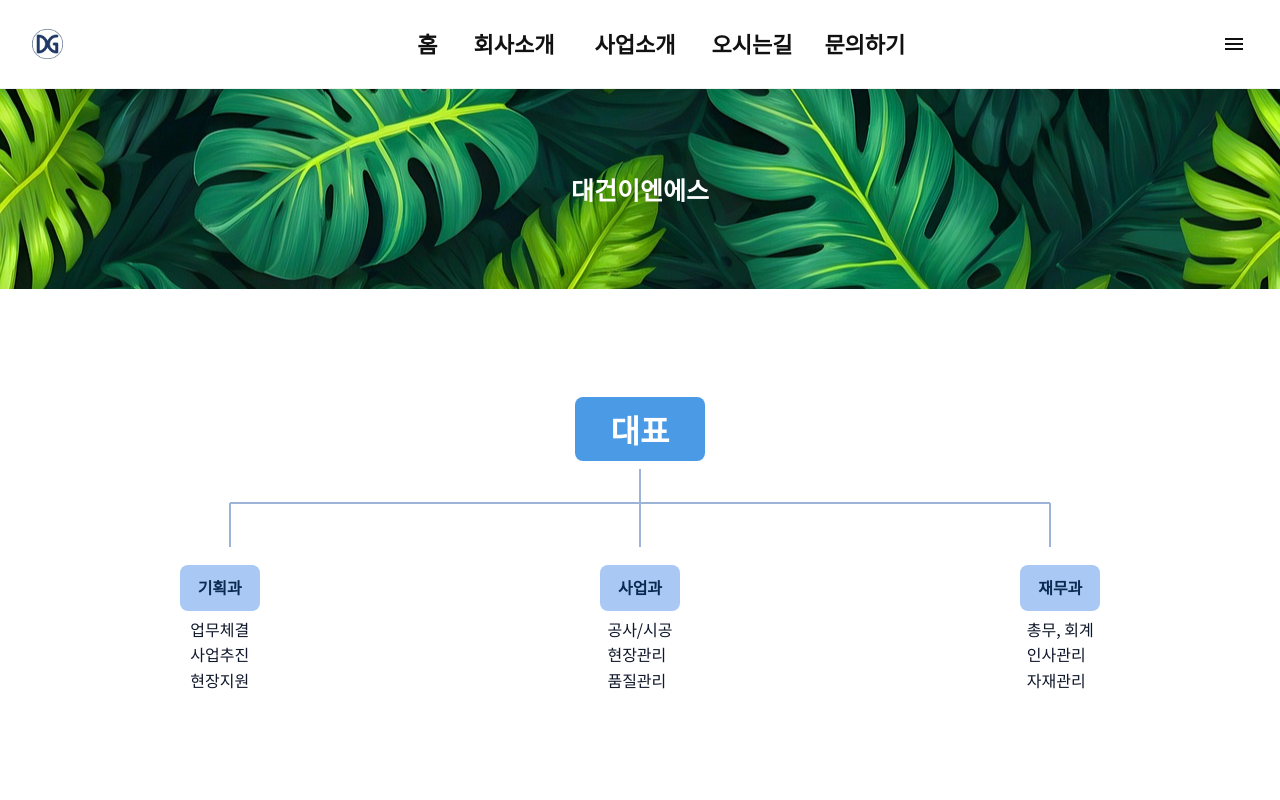
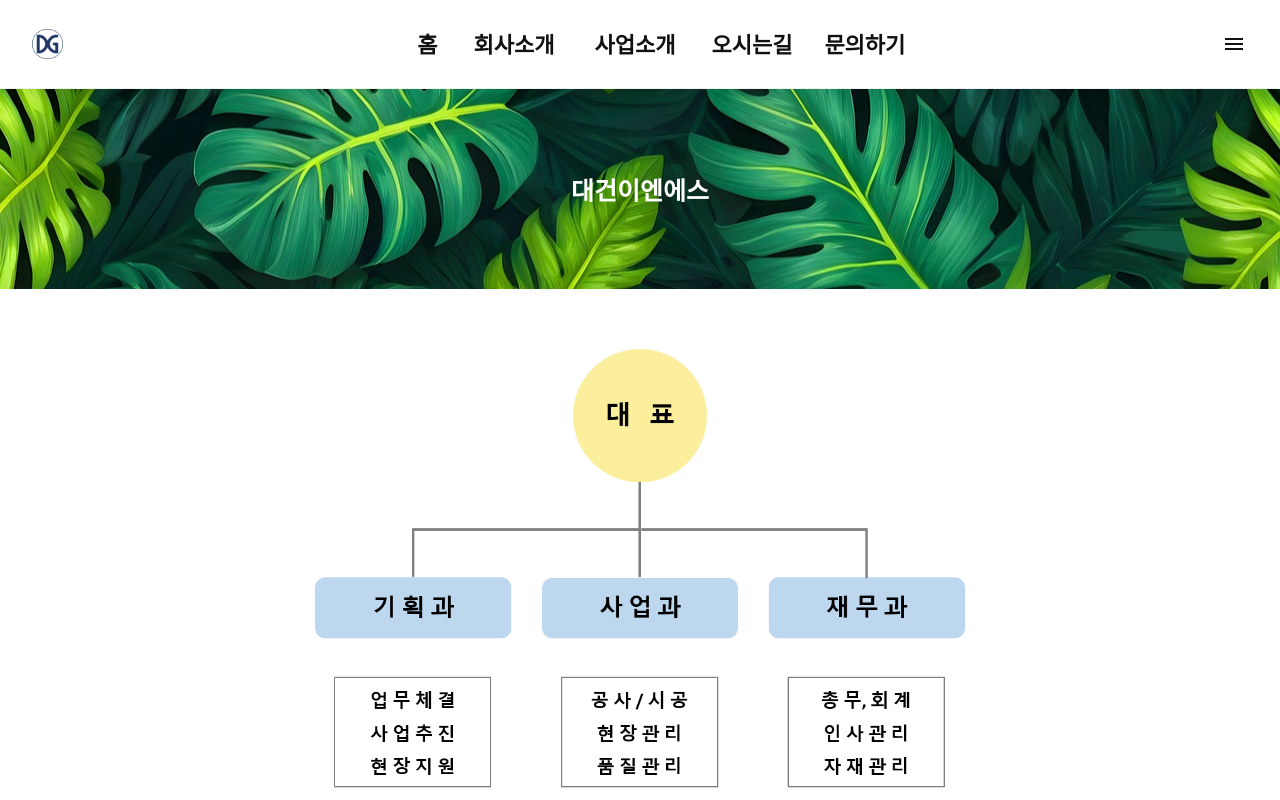
Before and after one commit to ju0204/First-Project, a React (Create React App) app: page /work in a window 1280 px wide. Shown: the top 800 px of the page. Built offline with nearby package versions, Linux system fonts and the light colour scheme.

Commit message:
[fix] 조직도 수정

```diff
--- a/src/pages/about/work.css
+++ b/src/pages/about/work.css
@@ -1,115 +1,19 @@
-:root{
-  --brand:#4b9ae6;
-  --line:#9db4d9;
-  --ink:#111827;
-  --org-max:1000px;
-  --bar-h:2px;
-  --trunk:34px;  /* 데스크톱 트렁크 */
-  --drop:44px;   /* 데스크톱 드롭 */
-  --org-scale: 1.25;
-  --org-max: 1400px;   /* ← 1000px → 1400px 정도로 키우기 */
+.org-wrap {
+  width: 100%;
+  padding: 60px 20px;
 }
 
-.org-wrap{ padding:48px 14px 150px; color:var(--ink); margin-top: 60px;}
-
-/* 상단 */
-.org-head{
-  position:relative;
-  text-align:center;
-  padding-bottom: calc(var(--trunk) + var(--drop)); /* 데스크톱 높이 확보 */
-}
-.ceo-pill{
-  display:inline-block;
-  padding:12px 36px;
-  background:var(--brand);
-  color:#fff; border-radius:8px; font-weight:800;
+.org-image-wrap {
+  display: flex;
+  justify-content: center;
+  align-items: center;
+  width: 100%;
 }
 
-/* SVG(선) 공통 */
-.org-svg{
-  position:absolute;
-  left:50%; transform:translateX(-50%);
-  bottom:0;
+.org-image {
+  display: block;
+  width: 650px;
+  max-width: 100%;
+  height: auto;
+  margin-bottom: 50px;
 }
-.org-svg.desktop{
-  width: min(92%, var(--org-max));
-  height: calc(var(--trunk) + var(--drop));
-}
-.org-svg.mobile{
-  display:none;                 /* 기본은 숨김(모바일에서만 표시) */
-  width: min(92%, var(--org-max));
-  height: 36px;                 /* 모바일 트렁크 길이 */
-}
-.org-svg .line{
-  stroke: var(--line);
-  stroke-width: var(--bar-h);
-  vector-effect: non-scaling-stroke;
-}
-
-/* 그리드(데스크톱) */
-.org-grid{
-  width: min(92%, var(--org-max));
-  margin: 18px auto 0;
-  display:grid;
-  grid-template-columns: repeat(3, minmax(0,1fr));
-  gap: 32px;
-  align-items:start;
-
-  list-style:none;
-  padding-left:0;
-}
-
-.org-svg.desktop,
-.org-grid{
-  width: clamp(960px, 96vw, var(--org-max));   /* 뷰포트의 96%까지 확장, 최대는 --org-max */
-}
-
-
-/* 부서 카드 */
-.dept{
-  display:flex;
-  flex-direction:column;
-  align-items:center;
-  gap:6px;
-  text-align:center;
-}
-.dept-pill{
-  background:#a9c9f4; color:#0b2a52;
-  font-weight:800;
-  padding:10px 18px;
-  border-radius:8px;
-  margin:0;
-}
-.duties{
-  margin:0;
-  padding-left:0;      /* 들여쓰기 없애고 싶으면 0, 약간 두고 싶으면 10~14px */
-  list-style:none;     /* 불릿 제거 */
-  text-align:left;
-  line-height:1.6;
-}
-
-.duties li{ list-style: none; }
-.duties li::marker{ content: ""; }
-
-/* ===== 모바일 레이아웃 ===== */
-@media (max-width: 560px){
-  /* 상단 높이: 모바일 트렁크만 확보 */
-  .org-head{ padding-bottom: 36px; }
-
-  /* 선 표시 전환 */
-  .org-svg.desktop{ display:none; }
-  .org-svg.mobile{ display:block; }
-
-  /* 1열로 스택 */
-  .org-grid{ grid-template-columns: 1fr; margin-top: 16px; }
-
-  /* 각 과 카드 위에 짧은 드롭라인 추가 (중앙 정렬) */
-  .dept::before{
-    content:"";
-    width: var(--bar-h);
-    height: 22px;               /* 필요 시 18~26px로 조절 */
-    background: var(--line);
-    margin: 0 auto 6px;         /* 중앙에 세우고 아래로 6px 간격 */
-    display:block;
-  }
-}
--- a/src/pages/about/work.js
+++ b/src/pages/about/work.js
@@ -2,56 +2,7 @@ import React from 'react';
 import CompanyTabs from './companyTabs';
 import Footer from '../../components/Footer';
 import './work.css';
-
-const DEPARTMENTS = [
-  { name: '기획과', duties: ['업무체결', '사업추진', '현장지원'] },
-  { name: '사업과', duties: ['공사/시공', '현장관리', '품질관리'] },
-  { name: '재무과', duties: ['총무, 회계', '인사관리', '자재관리'] },
-];
-
-/** 데스크톱: 가로바 + 드롭라인 (픽셀 스냅) */
-function OrgLinesDesktop({ count }) {
-  const vbW = 1000;
-  const trunk = 34;
-  const drop = 44;
-  const vbH = trunk + drop;
-  const centers = Array.from({ length: count }, (_, k) => ((2 * k + 1) / (2 * count)) * vbW);
-  const x1 = centers[0];
-  const x2 = centers[count - 1];
-
-  return (
-    <svg
-      className="org-svg desktop"
-      viewBox={`0 0 ${vbW} ${vbH}`}
-      preserveAspectRatio="none"
-      shapeRendering="crispEdges"
-      aria-hidden="true"
-    >
-      <line x1={vbW / 2} y1="0" x2={vbW / 2} y2={trunk} className="line" />
-      <line x1={x1} y1={trunk} x2={x2} y2={trunk} className="line" />
-      {centers.map((cx, i) => (
-        <line key={i} x1={cx} y1={trunk} x2={cx} y2={vbH} className="line" />
-      ))}
-    </svg>
-  );
-}
-
-/** 모바일: 중앙 세로 트렁크만 */
-function OrgLinesMobile() {
-  const w = 100;
-  const trunk = 36; // 모바일 트렁크 길이
-  return (
-    <svg
-      className="org-svg mobile"
-      viewBox={`0 0 ${w} ${trunk}`}
-      preserveAspectRatio="none"
-      shapeRendering="crispEdges"
-      aria-hidden="true"
-    >
-      <line x1={w / 2} y1="0" x2={w / 2} y2={trunk} className="line" />
-    </svg>
-  );
-}
+import orgChartImg from '../../components/photo/work.png';
 
 export default function Work() {
   return (
@@ -59,24 +10,9 @@ export default function Work() {
       <CompanyTabs />
 
       <section className="org-wrap">
-        <div className="org-head">
-          <h2 className="ceo-pill">대표</h2>
-          {/* 데스크톱용 선 */}
-          <OrgLinesDesktop count={DEPARTMENTS.length} />
-          {/* 모바일용 선 */}
-          <OrgLinesMobile />
+        <div className="org-image-wrap">
+          <img src={orgChartImg} alt="조직도" className="org-image" />
         </div>
-
-        <ul className="org-grid">
-          {DEPARTMENTS.map((dept) => (
-            <li className="dept" key={dept.name}>
-              <div className="dept-pill">{dept.name}</div>
-              <ul className="duties">
-                {dept.duties.map((d, idx) => <li key={idx}>{d}</li>)}
-              </ul>
-            </li>
-          ))}
-        </ul>
       </section>
 
       <Footer />
```
Also changed, not shown: src/components/photo/work.png (added).
